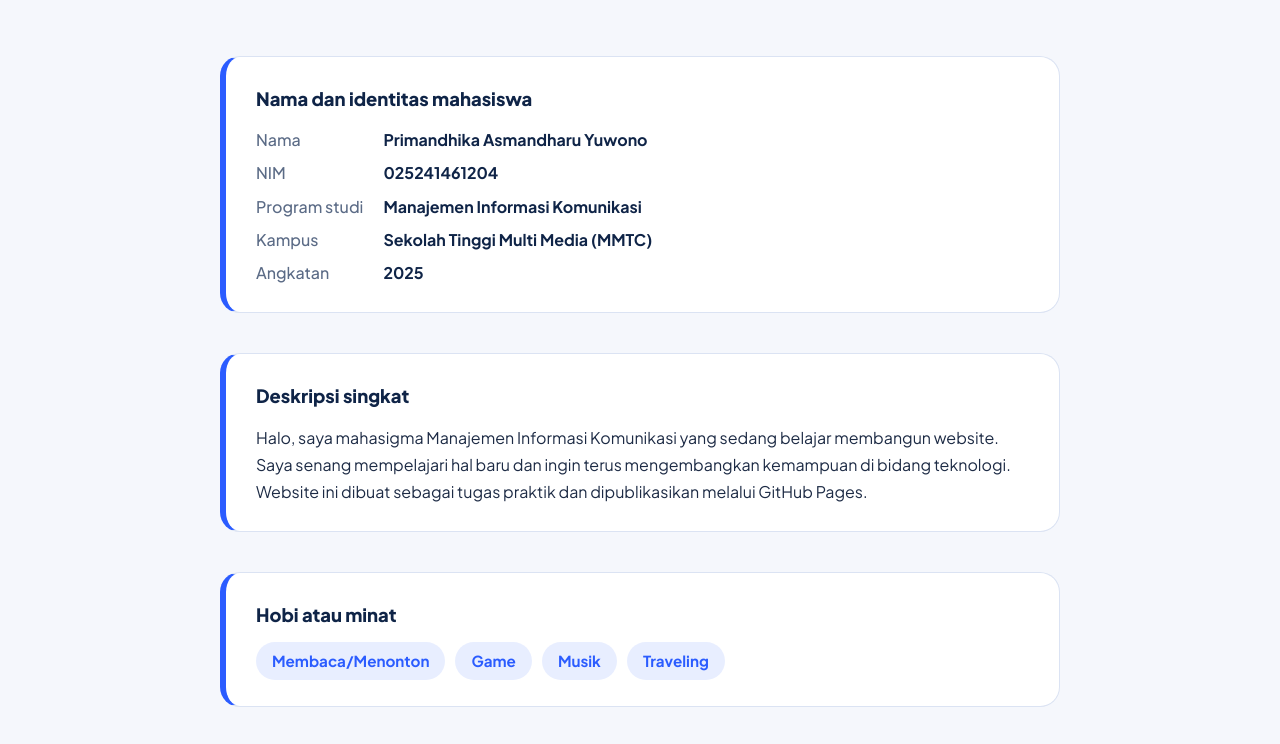
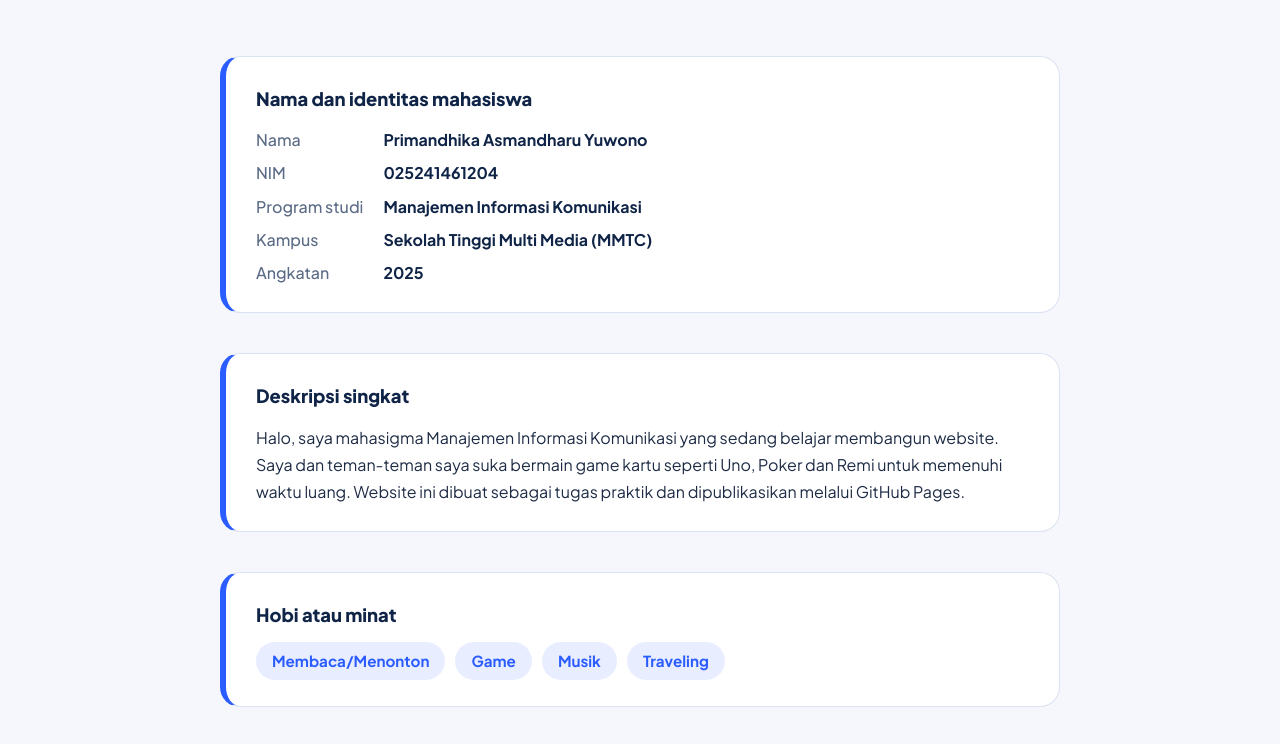
Before and after one commit to Solaratio/test123, a plain HTML site: page index.html in a window 1280 px wide. Shown: the part 341-1085 px from the top of the page. Drawn offline with Linux system fonts and the light colour scheme.

Commit message:
Modify description in index.html
Updated the description in the 'kartu' section to include interests in card games.

```diff
--- a/index.html
+++ b/index.html
@@ -69,7 +69,7 @@
     .subjudul { margin-top: 10px; color: var(--muted); font-size: 1.1rem; }
     .garis { width: 56px; height: 5px; background: var(--blue); border-radius: 3px; margin-top: 18px; }
 
-    /* Seksi bergaya kartu dengan garis biru di kiri */
+    /* Section border garis profil */
     section { padding: 20px 0; }
     .kartu {
       background: var(--card);
@@ -159,7 +159,7 @@
           <h2>Deskripsi singkat</h2>
           <p>
             Halo, saya mahasigma Manajemen Informasi Komunikasi yang sedang belajar membangun website.
-            Saya senang mempelajari hal baru dan ingin terus mengembangkan kemampuan di bidang teknologi.
+            Saya dan teman-teman saya suka bermain game kartu seperti Uno, Poker dan Remi untuk memenuhi waktu luang.
             Website ini dibuat sebagai tugas praktik dan dipublikasikan melalui GitHub Pages.
           </p>
         </div>
```
